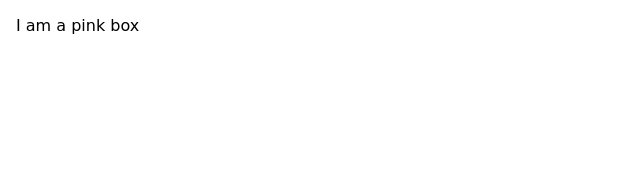
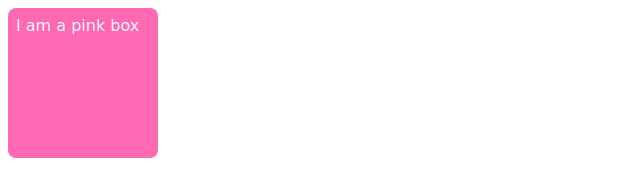
Before and after one commit to uxbyweng/web-challenges, a website: page css-basics/css-basics_pink-box/index.html in a window 1280 px wide. Shown: the whole page, without its empty margins (0-640 px from the left). Drawn offline with Linux system fonts and the light colour scheme.

Commit message:
second try: add div selector and add some new style attributes to it, according to the challenge

```diff
--- a/css-basics/css-basics_pink-box/css/styles.css
+++ b/css-basics/css-basics_pink-box/css/styles.css
@@ -8,18 +8,12 @@ body {
     font-family: system-ui;
 }
 
-/* Put a selector here to select div elements (see index.html). */
 div {
+    background-color: hotpink;
+    border-radius: 8px;
+    color: white;
     font-family: cursive;
+    height: 150px;
     padding: 8px;
-
-    /* Set the height and the width of the box to 150px. */
-
-    /* Make the background color "hotpink". */
-
-    /* Make the text color "white". */
-
-    /* Can you give the box round edges with a radius of 8px? */
-
-    /* ✨ Feel free to experiment! */
+    width: 150px;
 }
```
